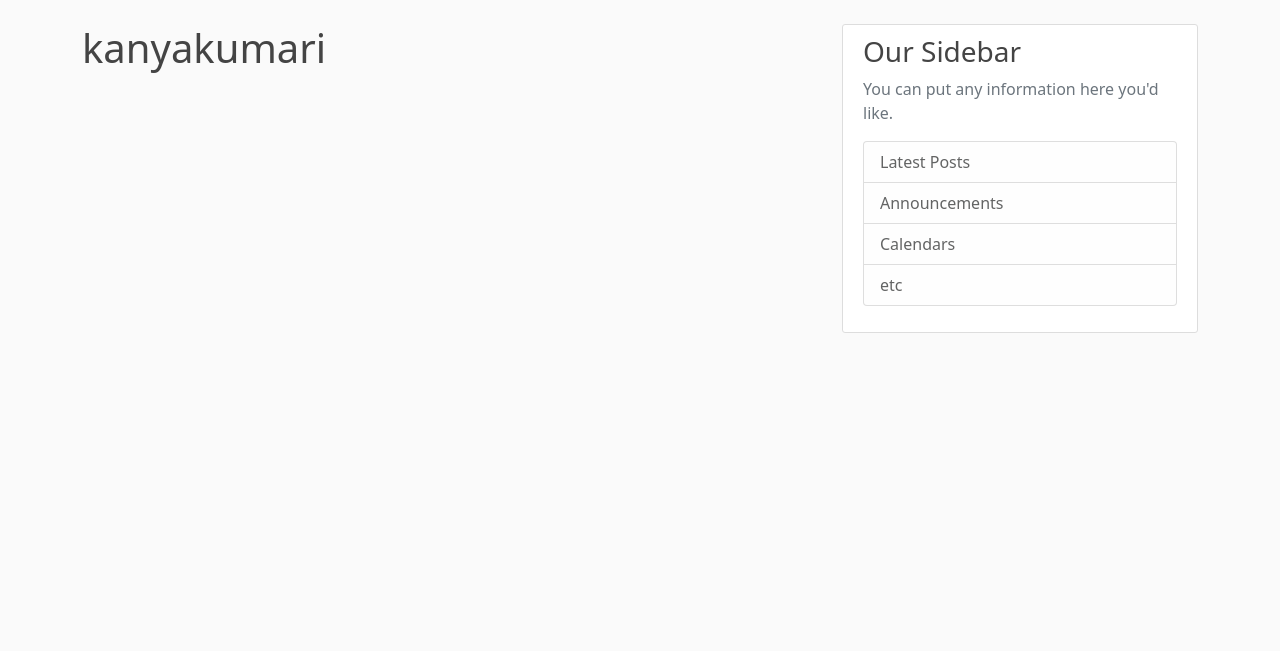
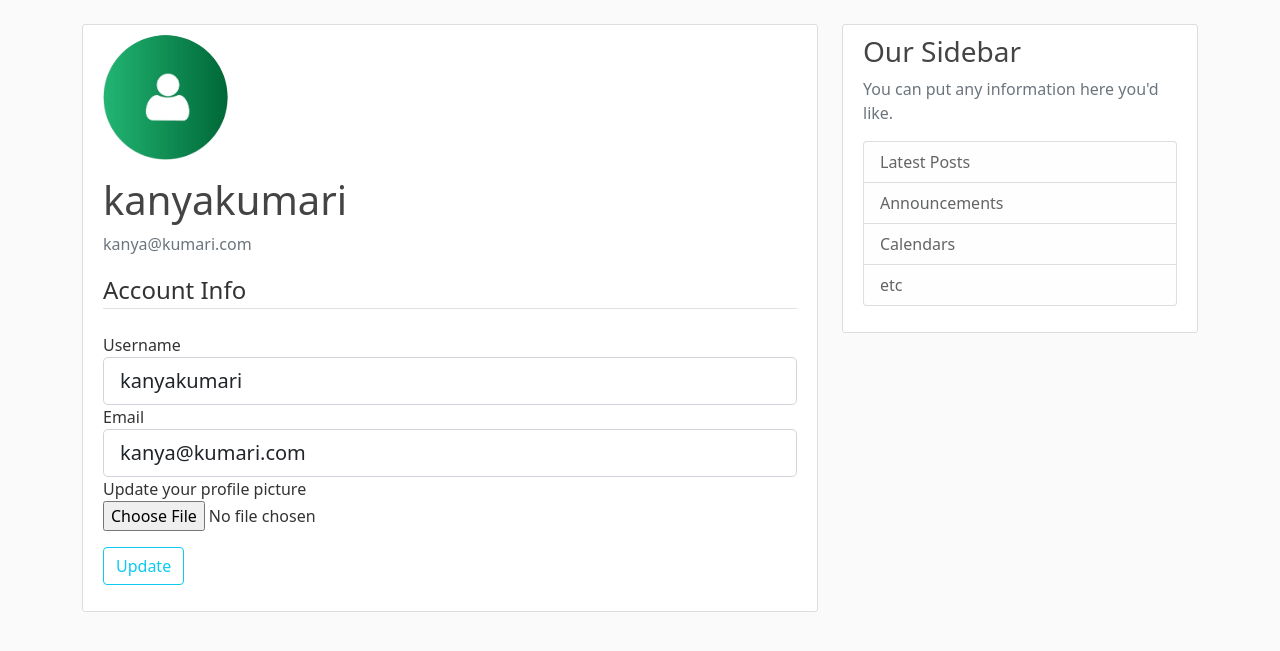
Before and after one commit to deepamgupta/learn-flask, a Flask app: page /account in a window 1280 px wide. Shown: the part 56-707 px from the top of the page. Run offline with Flask 2, Linux system fonts and the light colour scheme; a user stored in the database is signed in; some libraries are stand-ins or nearby versions.

Commit message:
account info, update account info, profile picture, update profile picture

```diff
--- a/flaskblog/form.py
+++ b/flaskblog/forms.py
@@ -1,4 +1,8 @@
 from flask_wtf import FlaskForm
+from flask_wtf.file import FileField, FileAllowed
+# FileField is about which type of files it is
+# FileAllowed is which all files are allowed to be uploaded
+from flask_login import current_user
 from wtforms import StringField, PasswordField, SubmitField, BooleanField
 from wtforms.validators import DataRequired, Length, Email, EqualTo, ValidationError
 from flaskblog.models import User
@@ -31,3 +35,27 @@ class LoginForm(FlaskForm):
                              validators=[DataRequired()])
     remember = BooleanField('Remember Me')
     submit = SubmitField('Log In')
+
+class UpdateAccountForm(FlaskForm):
+    username = StringField('Username',
+                           validators=[DataRequired(), Length(min=2, max=20)])
+    email = StringField('Email',
+                        validators=[DataRequired(), Email()])
+
+    picture = FileField('Update your profile picture', validators=[FileAllowed(['jpg','png','jpeg'])])
+
+    submit = SubmitField('Update')
+
+    def validate_username(self, username):
+        if username.data != current_user.username:
+            user = User.query.filter_by(username=username.data).first()
+            if user:
+                raise ValidationError(
+                    'That username is taken, please choose a different one.')
+
+    def validate_email(self, email):
+        if email.data != current_user.email:
+            user = User.query.filter_by(email=email.data).first()
+            if user:
+                raise ValidationError(
+                    'That email is taken, please choose a different one.')
--- a/flaskblog/routes.py
+++ b/flaskblog/routes.py
@@ -1,6 +1,9 @@
+import secrets
+import os
+from PIL import Image
 from flask import render_template, url_for, flash, redirect, request
 from flaskblog.models import User, Post
-from flaskblog.form import RegistrationForm, LoginForm
+from flaskblog.forms import RegistrationForm, LoginForm, UpdateAccountForm
 from flaskblog import app, db, bcrypt
 from flask_login import login_user, current_user, logout_user, login_required
 
@@ -65,7 +68,51 @@ def logout():
     logout_user()
     return redirect(url_for('home'))
 
+
+def save_picture(form_picture):
+    random_hex = secrets.token_hex(8)
+    _, f_ext = os.path.splitext(form_picture.filename)
+    # html form will add the 'filename' attribute to the form_picture value automatically.
+    # os.path.split will give two values viz. file_name and file_extension, but here we just want to use the extension, so in python if we donot want to use a variable, we name it as underscore('_') like we did here with filename
+    picture_fn = random_hex + f_ext # picture_filename
+    picture_path = os.path.join(app.root_path, 'static/profile_pics', picture_fn)
+
+    # resizing the images to 125 px, else large images will take much space on the file system
+    output_size = (125, 125)
+    i = Image.open(form_picture)
+    i.thumbnail(output_size)
+    i.save(picture_path)
+
+    return picture_fn
+
+
+def delete_picture(image_file):
+    image_path = os.path.join(app.root_path, 'static/profile_pics', image_file)
+    os.remove(image_path)
+
+
 @app.route('/account', methods=['GET', 'POST'])
 @login_required # look for login_manager.login_view in __init__.py . Try to access this page without logging in and it will redirect to the login page and add a "next" parameter in the url
 def account():
-    return render_template('account.html', title="Account")
+    form = UpdateAccountForm()
+    if form.validate_on_submit():
+        if form.picture.data:
+            picture_file = save_picture(form.picture.data)
+            if current_user.image_file != 'default.jpg':
+                delete_picture(current_user.image_file)
+            current_user.image_file = picture_file
+
+        current_user.username = form.username.data
+        current_user.email = form.email.data
+        db.session.commit()
+        flash('Your account has been updated!', 'success')
+        return redirect(url_for('account'))
+    elif request.method == 'GET':
+        form.username.data = current_user.username
+        form.email.data = current_user.email
+    image = url_for('static', filename='profile_pics/' + current_user.image_file)
+
+    # if file not present
+    if not os.path.exists(image):
+        image = url_for('static', filename='profile_pics/' + 'default.jpg')
+    return render_template('account.html', title="Account", image_file=image, form=form)
--- a/flaskblog/templates/account.html
+++ b/flaskblog/templates/account.html
@@ -1,4 +1,62 @@
 {% extends "layout.html" %}
 {% block content %}
-    <h1>{{ current_user.username }}</h1>
+    <div class="content-section">
+        <div class="media">
+            <img class="rounded-circle account-img" src="{{ image_file }}">
+            <div class="media-body">
+                <h2 class="account-heading">{{ current_user.username }}</h2>
+                <p class="text-secondary">{{ current_user.email }}</p>
+            </div>
+        </div>
+        <form method="POST" action="" enctype="multipart/form-data">
+            <!-- enctype (encoding) is given so that our form takes the file data flawlessly
+                    this is very important to mentions while working with files, else errors may occur -->
+            {{ form.hidden_tag() }} <!-- This hidden_tag method adds something called as a CSRF-Token(Cross Site Request Forgery);
+             this is a part of that protection provided by the SECRET_KEY we sat in the run.py file -->
+            <fieldset class="form-group">
+                <legend class="border-bottom mb-4">Account Info</legend>
+                <div class="form-group">
+                    {{ form.username.label(class="form-control-label") }}
+                    {% if form.username.errors %}
+                        {{ form.username(class="form-control form-control-lg is-invalid") }}
+                        {% for error in form.username.errors %}
+                            <div class="invalid-feedback">
+                                <span>{{ error }}</span>
+                            </div>
+                        {% endfor %}
+                    {% else %}
+                        {{ form.username(class="form-control form-control-lg") }}
+                    {% endif %}
+                </div>
+                <div class="form-group">
+                    {{ form.email.label(class="form-control-label") }}
+                    {% if form.email.errors %}
+                        {{ form.email(class="form-control form-control-lg is-invalid") }}
+                        {% for error in form.email.errors %}
+                            <div class="invalid-feedback">
+                                <span>{{ error }}</span>
+                            </div>
+                        {% endfor %}
+                    {% else %}
+                        {{ form.email(class="form-control form-control-lg") }}
+                    {% endif %}
+                </div>
+                <div class="form-group">
+                    <!-- Since, this is a file_field, its errors are to be handled a bit differently -->
+                    {{ form.picture.label() }}<br>
+                    {{ form.picture(class="form-control-file") }}
+                    {% if form.picture.errors %}
+                        {% for error in form.picture.errors %}
+                            <br><span class="text-danger">{{ error }}</span>
+                        {% endfor %}
+                    {% endif %}
+
+                </div>
+            </fieldset>
+            <div class="form-group my-3">
+                {{ form.submit(class="btn btn-outline-info") }}
+            </div>
+        </form>
+    </div>
+
 {% endblock content %}
```
Also changed, not shown: flaskblog/site.db, flaskblog/static/profile_pics/default.jpg (added), snippets/account.html (renamed from flaskblog/snippets/account.html), snippets/article.html (renamed from flaskblog/snippets/article.html), snippets/blueprint_imports.txt (renamed from flaskblog/snippets/blueprint_imports.txt), snippets/config.json (renamed from flaskblog/snippets/config.json), snippets/main.css (renamed from flaskblog/snippets/main.css), snippets/main.html (renamed from flaskblog/snippets/main.html), snippets/navigation.html (renamed from flaskblog/snippets/navigation.html), snippets/nginx-ubuntu-certbot.txt (renamed from flaskblog/snippets/nginx-ubuntu-certbot.txt), snippets/posts.json (renamed from flaskblog/snippets/posts.json), 4 other files.
